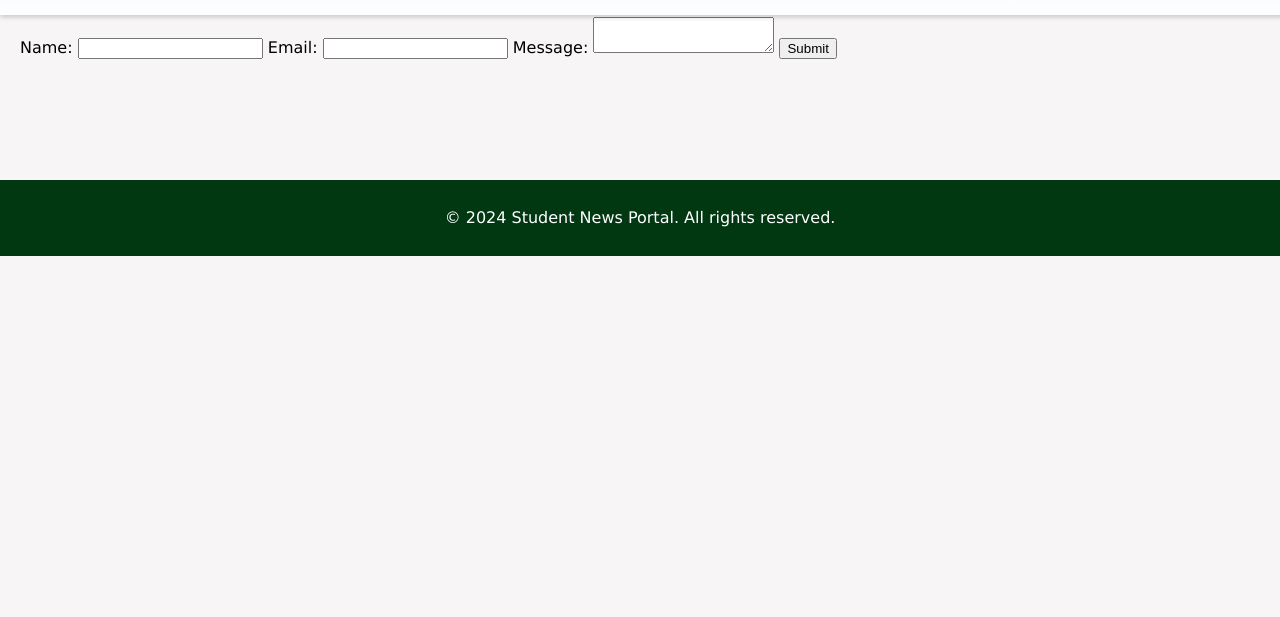
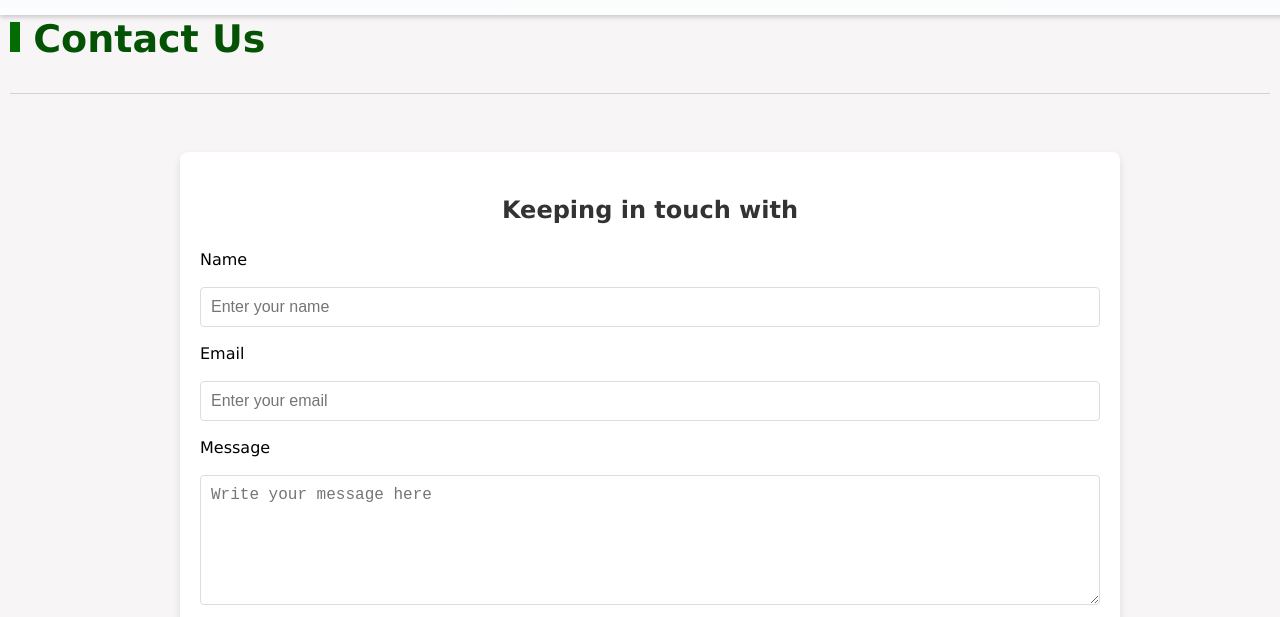
Before and after one commit to Jacklien-Kamal/News-System, a plain HTML site: page contact.html in a window 1280 px wide. Shown: the part 149-766 px from the top of the page. Drawn offline with Linux system fonts and the light colour scheme.

Commit message:
contact us

```diff
--- a/contact.html
+++ b/contact.html
@@ -1,18 +1,62 @@
-
 <!DOCTYPE html>
 <html lang="en">
   <head>
-  <meta charset="UTF-8">
-  <meta name="viewport" content="width=device-width, initial-scale=1.0">
-  <title>International News</title>
-  <link rel="stylesheet" href="styles.css">
+    <meta charset="UTF-8" />
+    <meta name="viewport" content="width=device-width, initial-scale=1.0" />
+    <title>Weather News</title>
+    <link rel="stylesheet" href="styles.css" />
+    <link rel="stylesheet" href="international.css" />
+
+    <style>
+
+      .contact-container {
+        width: 900px;
+        margin: 50px auto;
+        background: white;
+        padding: 20px;
+        box-shadow: 0 4px 8px rgba(0, 0, 0, 0.1);
+        border-radius: 8px;
+      }
+      .contact-container h1 {
+        text-align: center;
+        color: #333;
+      }
+      form {
+        display: flex;
+        flex-direction: column;
+        gap: 15px;
+      }
+      input, textarea, button {
+        padding: 10px;
+        border: 1px solid #ddd;
+        border-radius: 4px;
+        font-size: 16px;
+      }
+      input:focus, textarea:focus {
+        outline: none;
+        border-color: green;
+        box-shadow: 0 0 4px green;
+      }
+      button {
+        background-color: green;
+        color: white;
+        border: none;
+        cursor: pointer;
+        transition: background-color 0.3s;
+      }
+      button:hover {
+        background-color: rgba(0, 128, 0, 0.705);
+      }
+    </style>
   </head>
   <body>
     <!-- Header -->
     <nav>
-    <span style="display: flex; align-items: center; gap: 6px;">
-       <a href="/index.html"> <img src="./images/icon.png" width="40" height="40"/></a>
-    <h1>Students <span>N</span>ews  Portal</h1>
+      <span style="display: flex; align-items: center; gap: 6px">
+        <a href="/index.html">
+          <img src="./images/icon.png" width="40" height="40"
+        /></a>
+        <h1>Students <span>N</span>ews Portal</h1>
       </span>
 
       <div class="nav-links">
@@ -28,22 +72,34 @@
       </div>
     </nav>
 
+    <header class="container">
+      <h1>
+        <hr id="bold-hr" style="display: inline-block" />
+
+      Contact Us
+      </h1>
+      <hr />
+    </header>
+
     <!-- Main Content -->
-  <main>
+    <main class="container home-cont">
+      <!-- left section -->
+      <section class="contact-container">
+        <h1>Keeping in touch with</h1>
+        <form action="#" method="post">
+          <label for="name">Name</label>
+          <input type="text" id="name" name="name" placeholder="Enter your name" required>
 
-    <h2>Contact Us</h2>
-    <form action="#" method="POST">
-      <label for="name">Name:</label>
-      <input type="text" id="name" name="name" required>
+          <label for="email">Email</label>
+          <input type="email" id="email" name="email" placeholder="Enter your email" required>
 
-      <label for="email">Email:</label>
-      <input type="email" id="email" name="email" required>
-
-      <label for="message">Message:</label>
-      <textarea id="message" name="message" required></textarea>
+          <label for="message">Message</label>
+          <textarea id="message" name="message" rows="6" placeholder="Write your message here" required></textarea>
 
           <button type="submit">Submit</button>
         </form>
+      </section>
+
     </main>
 
     <!-- Footer -->
--- a/styles.css
+++ b/styles.css
@@ -188,6 +188,7 @@ nav .nav-links ul li a:hover {
   gap: 60px;
 }
 .right-main-section {
+
   margin-top: 60px;
   width: 30%;
 }
```
Lines whose indentation alone changed are shown as unchanged.
